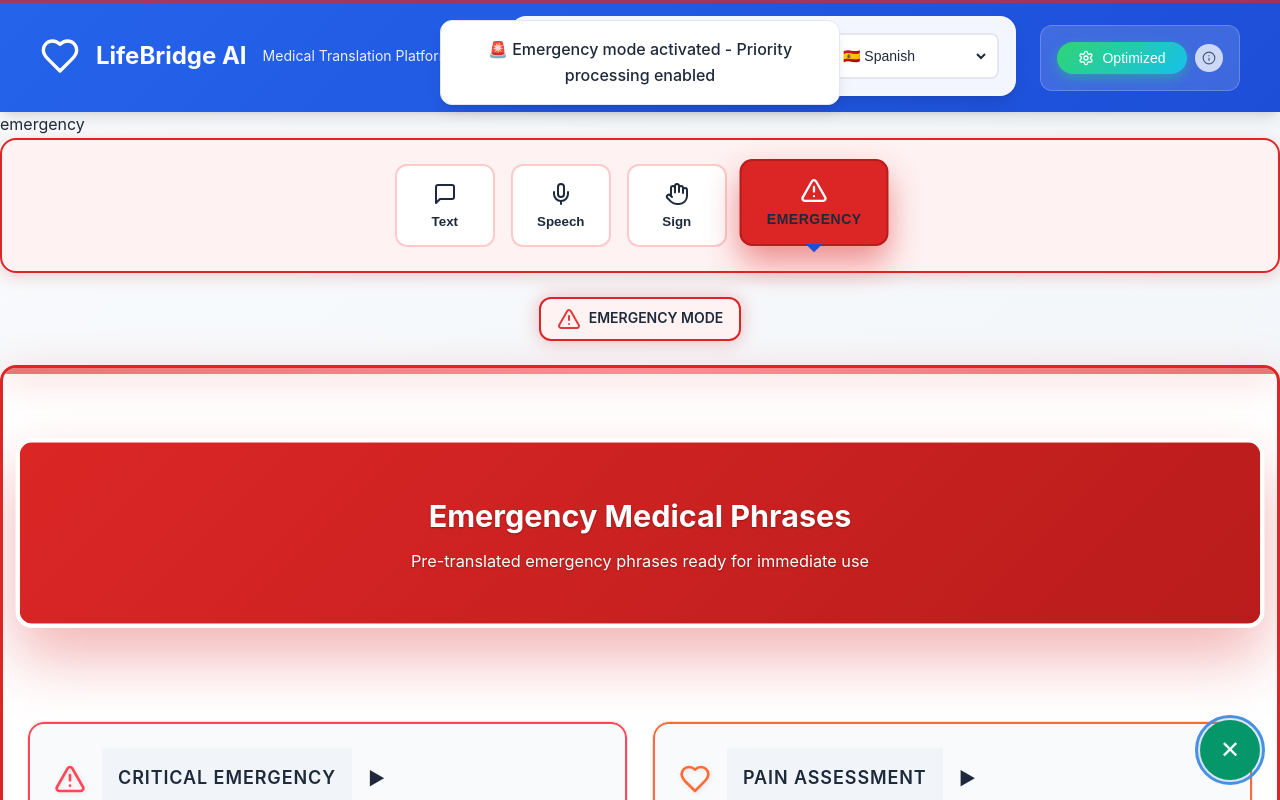
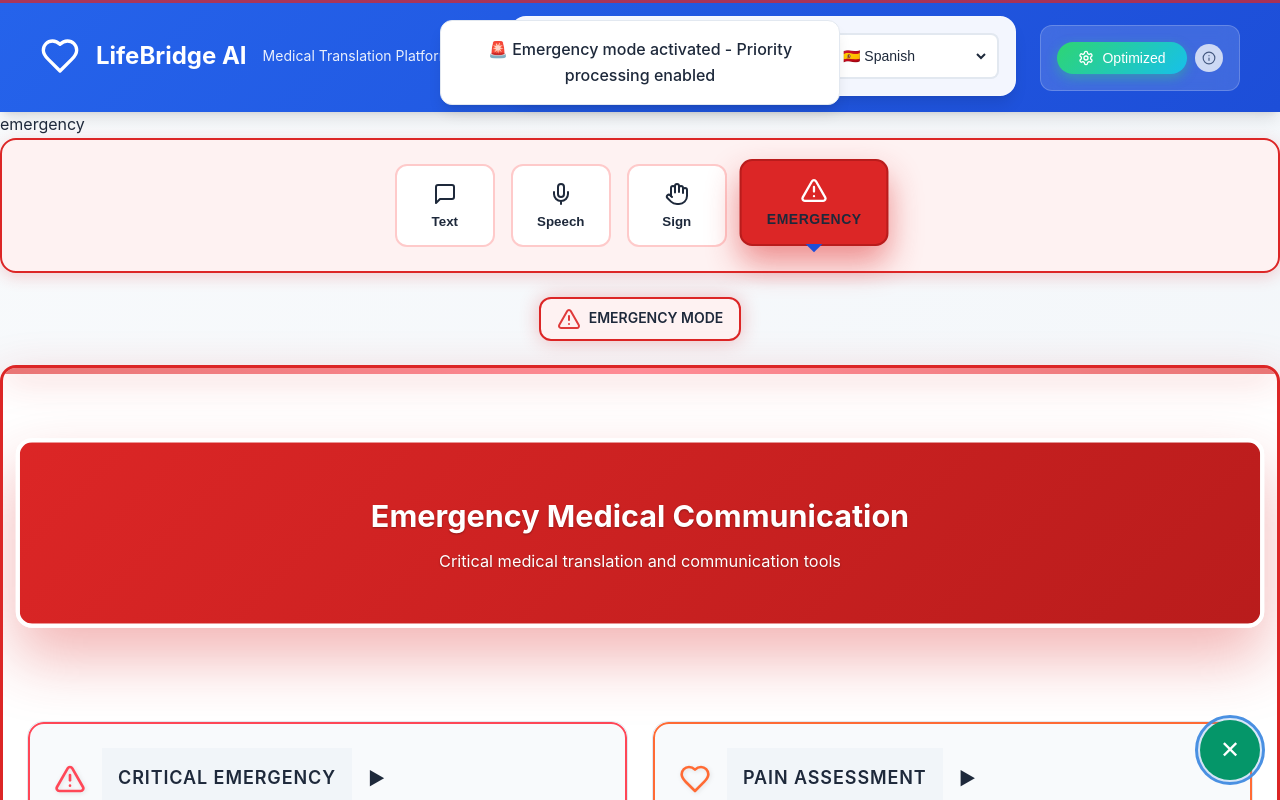
Before and after one commit to 20ns/LifeBridge, a React (Create React App) app in the folder frontend/: page / in a window 1280 px wide. Both pictures are taken after a click on the button "Emergency Access". Shown: the top 800 px of the page. Built offline with nearby package versions, Linux system fonts and the light colour scheme.

Commit message:
re using the home styles on the emergency but with red accents

```diff
--- a/frontend/src/components/EmergencyPhrasesEnhanced.tsx
+++ b/frontend/src/components/EmergencyPhrasesEnhanced.tsx
@@ -1,6 +1,6 @@
 import React, { useState, useEffect, useMemo, useCallback } from 'react';
-import { AlertTriangle, Volume2, Copy, Check, Phone, Heart, Zap, Shield, Clock, LucideProps } from 'lucide-react'; // Added LucideProps
-import { speakText, translateText } from '../services/awsService'; // Import translateText, remove getEmergencyPhrases
+import { AlertTriangle, Volume2, Copy, Check, Phone, Heart, Zap, Shield, Clock, LucideProps } from 'lucide-react'; // Removed tab icons
+import { speakText, translateText } from '../services/awsService';
 import '../styles/emergency-themes.css';
 import './EmergencyPhrasesEnhanced.css';
 
@@ -40,6 +40,8 @@ const EmergencyPhrases: React.FC<EmergencyPhrasesProps> = ({
   currentTheme = 'light',
   textSize = 'normal'
 }) => {
+  const [isListening, setIsListening] = useState(false);
+
   // const [emergencyPhrases, setEmergencyPhrases] = useState<any[]>([]); // Remove unused state
   const [loading, setLoading] = useState(true); // Global loading for initial English setup
   const [categoryLoadingStates, setCategoryLoadingStates] = useState<Record<string, boolean>>({});
@@ -47,8 +49,7 @@ const EmergencyPhrases: React.FC<EmergencyPhrasesProps> = ({
   const [expandedCategories, setExpandedCategories] = useState<Record<string, boolean>>({});
   const [translatedCategoriesForCurrentLang, setTranslatedCategoriesForCurrentLang] = useState<Set<string>>(new Set());
   const [copiedPhrase, setCopiedPhrase] = useState<string | null>(null);
-  const [speakingPhrase, setSpeakingPhrase] = useState<string | null>(null);
-  const [lastUsedPhrases, setLastUsedPhrases] = useState<string[]>([]);
+  const [speakingPhrase, setSpeakingPhrase] = useState<string | null>(null);  const [lastUsedPhrases, setLastUsedPhrases] = useState<string[]>([]);
 
   // Critical emergency phrases - always at top
   const criticalPhrases = useMemo(() => [
@@ -464,16 +465,16 @@ const EmergencyPhrases: React.FC<EmergencyPhrasesProps> = ({
         </div>
       </div>
     );
-  }
-  return (
+  }  return (
     <div className={`interface-container emergency-container ${isEmergencyMode ? 'emergency-mode' : ''} ${
       currentTheme === 'dark' ? 'emergency-theme-dark' :
       currentTheme === 'high-contrast' ? 'emergency-theme-high-contrast' :
       'emergency-theme-light'
     } size-${textSize} ${largeButtons ? 'large-layout' : ''} ${accessibilityMode ? 'accessible-layout' : ''}`}>
+
       <div className="emergency-header emergency-section">
-        <h2>Emergency Medical Phrases</h2>
-        <p>Pre-translated emergency phrases ready for immediate use</p>
+        <h2>Emergency Medical Communication</h2>
+        <p>Critical medical translation and communication tools</p>
 
         {/* Quick access to recently used phrases */}
         {lastUsedPhrases.length > 0 && (
@@ -482,7 +483,7 @@ const EmergencyPhrases: React.FC<EmergencyPhrasesProps> = ({
             <span>Recently Used: {lastUsedPhrases.length} phrases</span>
           </div>
         )}
-      </div>      <div className={`emergency-grid emergency-grid-2 emergency-section ${largeButtons ? 'large-buttons' : ''}`}>
+      </div><div className={`emergency-grid emergency-grid-2 emergency-section ${largeButtons ? 'large-buttons' : ''}`}>
         {Object.entries(displayedCategories).map(([categoryName, category]) => {
           const isExpanded = !!expandedCategories[categoryName];
           const isLoadingCategory = !!categoryLoadingStates[categoryName];
```
